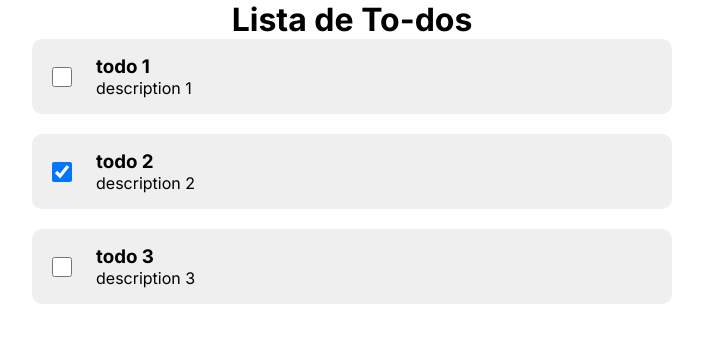
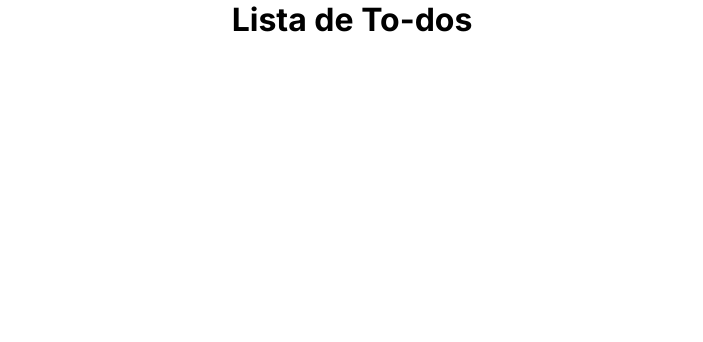
Before and after one commit to Joel-SD/todo-app, a Next.js app: page / in a window 1280 px wide. Shown: the top 342 px of the page, without its empty margins (288-991 px from the left). Built offline with nearby package versions, Linux system fonts and the light colour scheme.

Commit message:
todo mock sin usar

```diff
--- a/src/_mock/_todos.ts
+++ b/src/_mock/_todos.ts
@@ -1,22 +1,3 @@
-import { Todo } from "../types/todo";
+import { TodoType } from "../types/todo.type";
 
-export const _todos: Todo[] = [
-  {
-    id: 1,
-    title: "todo 1",
-    description: "description 1",
-    completed: false,
-  },
-  {
-    id: 2,
-    title: "todo 2",
-    description: "description 2",
-    completed: true,
-  },
-  {
-    id: 3,
-    title: "todo 3",
-    description: "description 3",
-    completed: false,
-  },
-];
+export const _todos: TodoType[] = [];
```
